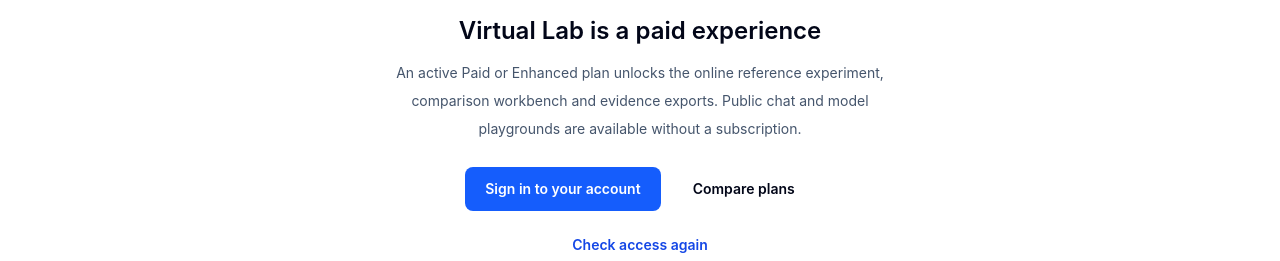
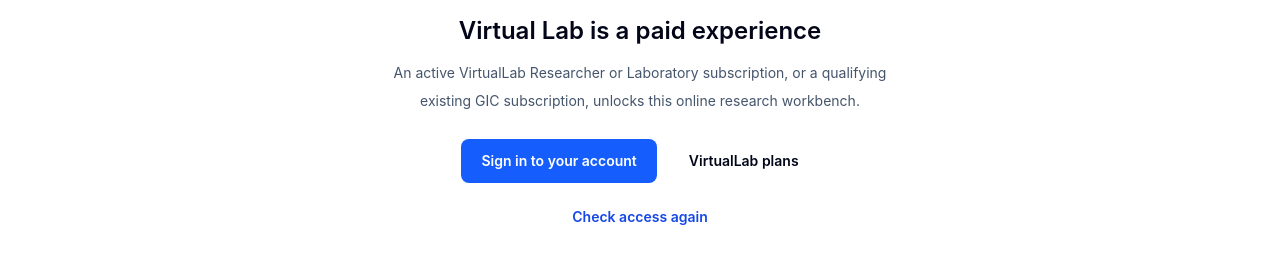
Before and after one commit to GI-Company/GiC, a Next.js app: page /virtual-lab/demo in a window 1280 px wide. Shown: the part 429-690 px from the top of the page. Built offline with nearby package versions, Linux system fonts and the light colour scheme; no server answers.

Commit message:
fix(virtual-lab): align components/virtual-lab/VirtualLabAccess.tsx with staged commercial flow

```diff
--- a/components/virtual-lab/VirtualLabAccess.tsx
+++ b/components/virtual-lab/VirtualLabAccess.tsx
@@ -36,8 +36,8 @@ export default function VirtualLabAccess() {
   if(state==='allowed'&&token)return <ScientificCockpit accessToken={token}/>;
   return <section className="mx-auto max-w-xl rounded-2xl border border-slate-200 bg-white p-8 text-center" data-ph-mask="true">
     <LockKeyhole className="mx-auto text-blue-600" size={32}/><h2 className="mt-4 text-2xl font-semibold">{state==='checking'?'Checking subscription access…':'Virtual Lab is a paid experience'}</h2>
-    <p className="mt-3 text-sm leading-7 text-slate-600">{state==='checking'?'Verifying your account before opening the lab.':state==='error'?error:'An active Paid or Enhanced plan unlocks the online reference experiment, comparison workbench and evidence exports. Public chat and model playgrounds are available without a subscription.'}</p>
-    {state!=='checking'&&<div className="mt-6 flex flex-wrap justify-center gap-3"><Link href="/intent?signin=1&return_to=virtual-lab-demo" className="rounded-lg bg-blue-600 px-5 py-3 text-sm font-semibold text-white">Sign in to your account</Link><Link href="/pricing#plans" className="rounded-lg border border-slate-300 px-5 py-3 text-sm font-semibold">Compare plans</Link><button type="button" onClick={()=>{setState('checking');setAttempt(n=>n+1);}} className="px-3 py-3 text-sm font-semibold text-blue-700">Check access again</button></div>}
+    <p className="mt-3 text-sm leading-7 text-slate-600">{state==='checking'?'Verifying your account before opening the lab.':state==='error'?error:'An active VirtualLab Researcher or Laboratory subscription, or a qualifying existing GIC subscription, unlocks this online research workbench.'}</p>
+    {state!=='checking'&&<div className="mt-6 flex flex-wrap justify-center gap-3"><Link href="/intent?signin=1&return_to=virtual-lab-demo" className="rounded-lg bg-blue-600 px-5 py-3 text-sm font-semibold text-white">Sign in to your account</Link><Link href="/virtual-lab/plans" className="rounded-lg border border-slate-300 px-5 py-3 text-sm font-semibold">VirtualLab plans</Link><button type="button" onClick={()=>{setState('checking');setAttempt(n=>n+1);}} className="px-3 py-3 text-sm font-semibold text-blue-700">Check access again</button></div>}
     {state!=='checking'&&<p className="mt-5 text-sm leading-7 text-slate-600">Try something public first: <Link href="/intent/mini" className="font-semibold text-blue-700 underline">INTENT Mini</Link> or <Link href="/virtual-lab/bitvision-cell" className="font-semibold text-blue-700 underline">BitVision Cell</Link>.</p>}
   </section>;
 }
```
